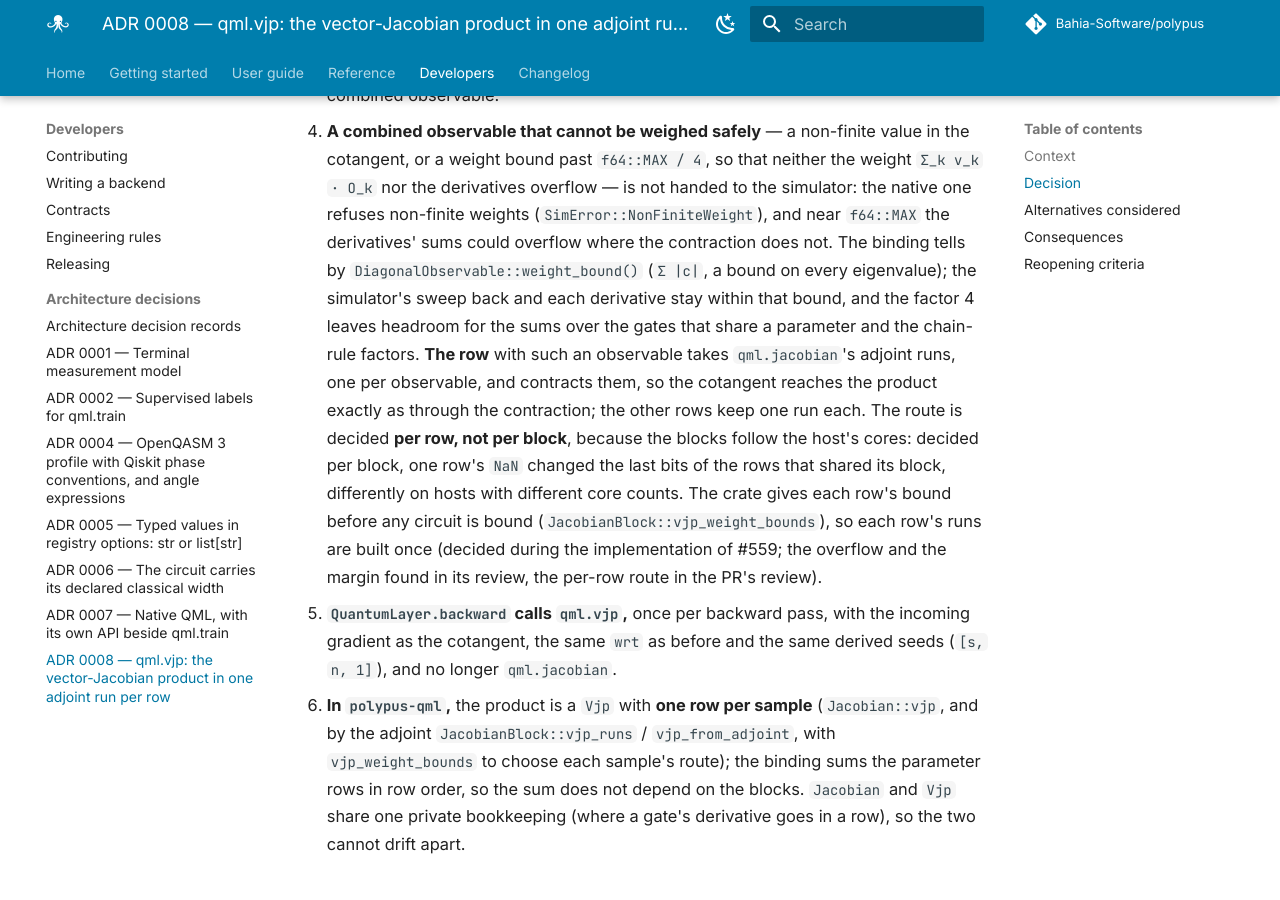
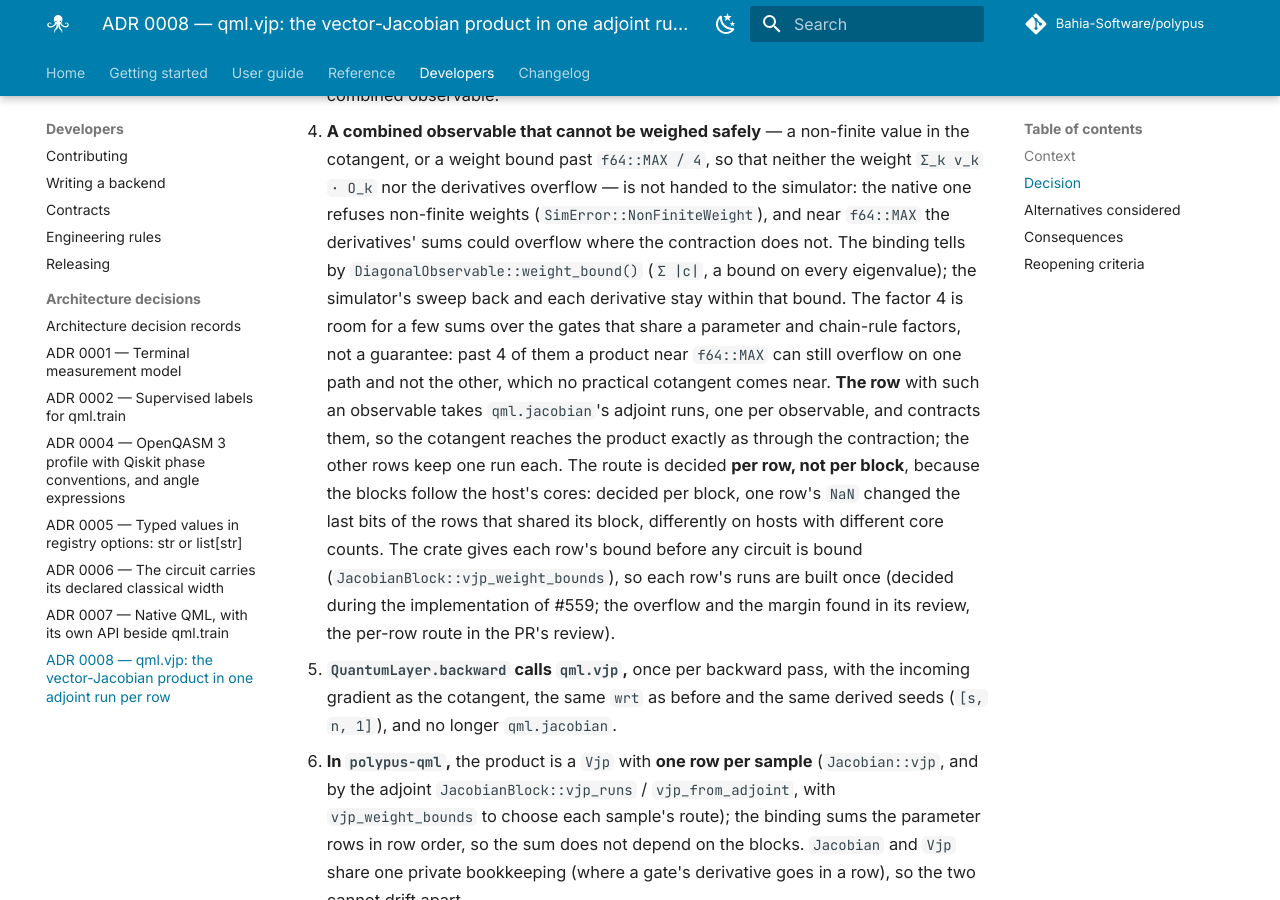
Before and after one commit to Bahia-Software/polypus, an MkDocs documentation site: the page built from docs/adr/0008-vector-jacobian-product.md, in a window 1280 px wide and 900 px high, scrolled down 1489 px. Built offline with MkDocs 1.6.1 and Material for MkDocs 9.7.7, drawn with Linux system fonts in a browser that asks for light colours; plug-ins that fetch from the network failed and are left out; comment, search, counter and statistics services are not loaded.

Commit message:
docs(qml): say the demo's backward pass is qml.vjp, and what the factor 4 is
The demo's section 6c still said QuantumLayer's backward pass was
qml.jacobian's exact Jacobian; it is qml.vjp since #559.

MAX_COMBINED_WEIGHT's doc, C-11 and ADR 0008 (decision 5) presented the
factor 4 of f64::MAX / 4 as keeping the product's sums from overflowing.
It does not guarantee that with more than 4 gates on one parameter or
chain-rule factors past 4; what it does guarantee is that the simulator
never sees a weight it refuses. The wording now says so.

Raised in the review of #577 (points 3 and 6).

Refs: #559

```diff
--- a/docs/adr/0008-vector-jacobian-product.md
+++ b/docs/adr/0008-vector-jacobian-product.md
@@ -55,16 +55,18 @@ gain: the shift rule's circuits do not depend on the observables.
    (`SimError::NonFiniteWeight`), and near `f64::MAX` the derivatives' sums
    could overflow where the contraction does not. The binding tells by
    `DiagonalObservable::weight_bound()` (`Σ |c|`, a bound on every eigenvalue);
-   the simulator's sweep back and each derivative stay within that bound, and
-   the factor 4 leaves headroom for the sums over the gates that share a
-   parameter and the chain-rule factors. **The row** with such an observable
-   takes `qml.jacobian`'s adjoint runs, one per observable, and contracts
-   them, so the cotangent reaches the product exactly as through the
-   contraction; the other rows keep one run each. The route is decided **per
-   row, not per block**, because the blocks follow the host's cores: decided
-   per block, one row's `NaN` changed the last bits of the rows that shared
-   its block, differently on hosts with different core counts. The crate
-   gives each row's bound before any circuit is bound
+   the simulator's sweep back and each derivative stay within that bound. The
+   factor 4 is room for a few sums over the gates that share a parameter and
+   chain-rule factors, not a guarantee: past 4 of them a product near
+   `f64::MAX` can still overflow on one path and not the other, which no
+   practical cotangent comes near. **The row** with such an observable takes
+   `qml.jacobian`'s adjoint runs, one per observable, and contracts them, so
+   the cotangent reaches the product exactly as through the contraction; the
+   other rows keep one run each. The route is decided **per row, not per
+   block**, because the blocks follow the host's cores: decided per block,
+   one row's `NaN` changed the last bits of the rows that shared its block,
+   differently on hosts with different core counts. The crate gives each
+   row's bound before any circuit is bound
    (`JacobianBlock::vjp_weight_bounds`), so each row's runs are built once
    (decided during the implementation of #559; the overflow and the margin
    found in its review, the per-row route in the PR's review).
```
Also changed, not shown: docs/CONTRACTS.md (+8 -8 lines), 2 other files.
